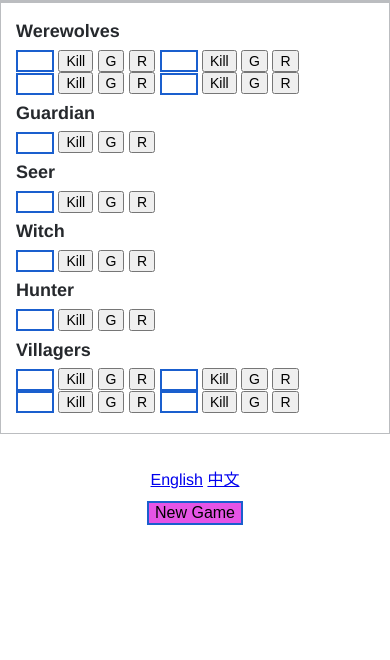
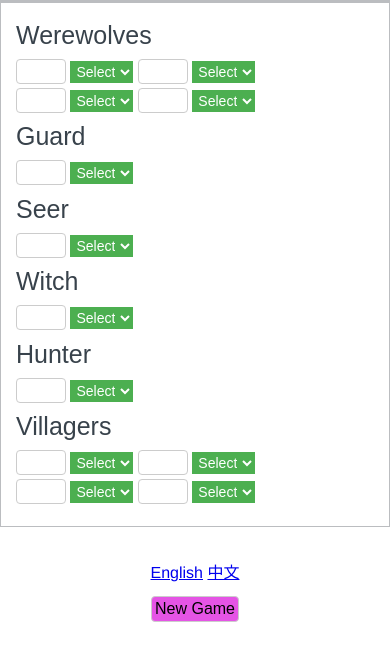
Before and after one commit to rickchen2/rickchen2.github.io, a plain HTML site: page werewolves/index.html in a window 390 px wide. Shown: the part 154-814 px from the top of the page. Drawn offline with Linux system fonts and the light colour scheme.

Commit message:
Update from select button to drop down list

```diff
--- a/werewolves/css/style.css
+++ b/werewolves/css/style.css
@@ -34,7 +34,12 @@ img {
 
 h1 {
   /* Set border along bottom to be a black solid line 5 pixels thick */
-  font-size: 18px;
+  color: #38424b;
+  font-family: sans-serif;
+  font-weight: 500;
+  font-size: 25px;
+  line-height: 0.4;
+
 
 }
 
@@ -45,7 +50,7 @@ h2 {
 }
 
 input{
-    width: 30px;
+    width: 50px;
 }
 
 .resetButton{
@@ -53,6 +58,9 @@ input{
     height: auto;
     font-size: 16px;
     background-color: #e554e5;
+}
+.confirmc{
+  background-color: #e88686;
 }
 
 footer {
@@ -78,14 +86,24 @@ footer {
 
   }
 
-  button {
+  select{
+    background-color: #4CAF50;
+    color: white;
+    padding: 2px;
     font-size: 14px;
+    border: none;
   }
 
   input{
-    border: 2px solid #1a5fce;
-    height: 16px;
-    font-size: 13px;
+    height: 25px;
+    font-size: 15px;
+    padding: 2px 2px;
+    margin: 2px 0;
+    display: inline-block;
+    border: 1px solid #ccc;
+    border-radius: 4px;
+    box-sizing: border-box;
+    padding: 3px 3px;
 
   }
 
--- a/werewolves/index.html
+++ b/werewolves/index.html
@@ -4,7 +4,7 @@
 	<head>
 		<link rel="stylesheet" type="text/css" href="css/style.css" >
 		<script type="text/javascript" src="js/colorChanger.js"></script>
-		<meta name="viewport" content="width=device-width" user-scalable=no">
+		<meta name="viewport" content="width=device-width">
 		<title></title>
 	</head>
 	<body>
@@ -17,84 +17,133 @@
 			<h1>Werewolves</h1>
 			<div>
 				<input id="werewolve1" type="number" name="werewolve1">
-				<button onclick="kill('werewolve1')">Kill</button>
-				<button onclick="guard('werewolve1')">G</button>
-				<button onclick="magic('werewolve1')">R</button>
+				<select id="selectwerewolve1" onChange="OnSelectedIndexChange('werewolve1', 'selectwerewolve1')">
+					<option value="0">Select</option>
+					<option value="1">Kill</option>
+					<option value="2">Guard</option>
+					<option value="3">Save</option>
+					<option value="4">G&amp;S</option>
+				</select>
 
 				<input id="werewolve2" type="number" name="werewolve2">
-				<button onclick="kill('werewolve2')">Kill</button>
-				<button onclick="guard('werewolve2')">G</button>
-				<button onclick="magic('werewolve2')">R</button>
+				<select id="selectwerewolve2" onChange="OnSelectedIndexChange('werewolve2', 'selectwerewolve2')">
+					<option value="0">Select</option>
+					<option value="1">Kill</option>
+					<option value="2">Guard</option>
+					<option value="3">Save</option>
+					<option value="4">G&amp;S</option>
+				</select>
+
 			</div>
 
 			<div>
 				<input id="werewolve3" type="number" name="werewolve3">
-				<button onclick="kill('werewolve3')">Kill</button>
-				<button onclick="guard('werewolve3')">G</button>
-				<button onclick="magic('werewolve3')">R</button>
+				<select id="selectwerewolve3" onChange="OnSelectedIndexChange('werewolve3', 'selectwerewolve3')">
+					<option value="0">Select</option>
+					<option value="1">Kill</option>
+					<option value="2">Guard</option>
+					<option value="3">Save</option>
+					<option value="4">G&amp;S</option>
+				</select>
 
-				<input id="werewolve4" type="number" name="werewolve3">
-				<button onclick="kill('werewolve4')">Kill</button>
-				<button onclick="guard('werewolve4')">G</button>
-				<button onclick="magic('werewolve4')">R</button>
+				<input id="werewolve4" type="number" name="werewolve4">
+				<select id="selectwerewolve4" onChange="OnSelectedIndexChange('werewolve4', 'selectwerewolve4')">
+					<option value="0">Select</option>
+					<option value="1">Kill</option>
+					<option value="2">Guard</option>
+					<option value="3">Save</option>
+					<option value="4">G&amp;S</option>
+				</select>
 			</div>
 
-			<h1>Guardian</h1>
+			<h1>Guard</h1>
 			<input id="guard" type="number" name="guard">
-			<button onclick="kill('guard')">Kill</button>
-			<button onclick="guard('guard')">G</button>
-			<button onclick="magic('guard')">R</button>
+			<select id="selectguard" onChange="OnSelectedIndexChange('guard', 'selectguard')">
+					<option value="0">Select</option>
+					<option value="1">Kill</option>
+					<option value="2">Guard</option>
+					<option value="3">Save</option>
+					<option value="4">G&amp;S</option>
+			</select>
 
 
 			<h1>Seer</h1>
 			<input id="seer" type="number" name="seer">
-			<button onclick="kill('seer')">Kill</button>
-			<button onclick="guard('seer')">G</button>
-			<button onclick="magic('seer')">R</button>
+			<select id="selectseer" onChange="OnSelectedIndexChange('seer', 'selectseer')">
+					<option value="0">Select</option>
+					<option value="1">Kill</option>
+					<option value="2">Guard</option>
+					<option value="3">Save</option>
+					<option value="4">G&amp;S</option>
+			</select>
 
 			<h1>Witch</h1>
 			<input id="witch" type="number" name="witch">
-			<button onclick="kill('witch')">Kill</button>
-			<button onclick="guard('witch')">G</button>
-			<button onclick="magic('witch')">R</button>
+			<select id="selectwitch" onChange="OnSelectedIndexChange('witch', 'selectwitch')">
+					<option value="0">Select</option>
+					<option value="1">Kill</option>
+					<option value="2">Guard</option>
+					<option value="3">Save</option>
+					<option value="4">G&amp;S</option>
+			</select>
 
 			<h1>Hunter</h1>
 			<input id="hunter" type="number" name="hunter">
-			<button onclick="kill('hunter')">Kill</button>
-			<button onclick="guard('hunter')">G</button>
-			<button onclick="magic('hunter')">R</button>
+			<select id="selecthunter" onChange="OnSelectedIndexChange('hunter', 'selecthunter')">
+					<option value="0">Select</option>
+					<option value="1">Kill</option>
+					<option value="2">Guard</option>
+					<option value="3">Save</option>
+					<option value="4">G&amp;S</option>
+			</select>
 
 			<h1>Villagers</h1>
 			<div>
 				<input id="villager1" type="number" name="villager1">
-				<button onclick="kill('villager1')">Kill</button>
-				<button onclick="guard('villager1')">G</button>
-				<button onclick="magic('villager1')">R</button>
+				<select id="selectvillager1" onChange="OnSelectedIndexChange('villager1', 'selectvillager1')">
+					<option value="0">Select</option>
+					<option value="1">Kill</option>
+					<option value="2">Guard</option>
+					<option value="3">Save</option>
+					<option value="4">G&amp;S</option>
+				</select>
 
 				<input id="villager2" type="number" name="villager2">
-				<button onclick="kill('villager2')">Kill</button>
-				<button onclick="guard('villager2')">G</button>
-				<button onclick="magic('villager2')">R</button>
+				<select id="selectvillager2" onChange="OnSelectedIndexChange('villager2', 'selectvillager2')">
+					<option value="0">Select</option>
+					<option value="1">Kill</option>
+					<option value="2">Guard</option>
+					<option value="3">Save</option>
+					<option value="4">G&amp;S</option>
+				</select>
 			</div>
 
 			<div>
 				<input id="villager3" type="number" name="villager3">
-				<button onclick="kill('villager3')">Kill</button>
-				<button onclick="guard('villager3')">G</button>
-				<button onclick="magic('villager3')">R</button>
+				<select id="selectvillager3" onChange="OnSelectedIndexChange('villager3', 'selectvillager3')">
+					<option value="0">Select</option>
+					<option value="1">Kill</option>
+					<option value="2">Guard</option>
+					<option value="3">Save</option>
+					<option value="4">G&amp;S</option>
+				</select>
 
 				<input id="villager4" type="number" name="villager4">
-				<button onclick="kill('villager4')">Kill</button>
-				<button onclick="guard('villager4')">G</button>
-				<button onclick="magic('villager4')">R</button>
+				<select id="selectvillager4" onChange="OnSelectedIndexChange('villager4', 'selectvillager4')">
+					<option value="0">Select</option>
+					<option value="1">Kill</option>
+					<option value="2">Guard</option>
+					<option value="3">Save</option>
+					<option value="4">G&amp;S</option>
+				</select>
 			</div>
 
 		</main>
 
 		<footer>
-				<a href="index.html">English</a>
-				<a href="index-cn.html">中文</a>
-				<p>
+			<a href="index.html">English</a>
+			<a href="index-cn.html">中文</a>
+			<p>
 					<input type="button" class="resetButton" value="New Game" onClick="window.location.reload()">
 				</p>
 
--- a/werewolves/js/colorChanger.js
+++ b/werewolves/js/colorChanger.js
@@ -1,101 +1,50 @@
 
-var myCounter = { killcounter:0, guardcounter:0, magiccounter:0};
+function OnSelectedIndexChange(id, selectid){
+
+	if (document.getElementById(selectid).value == "1" ){
+    	kill(id);
+    }
+    else if (document.getElementById(selectid).value == "2"){
+    	guard(id);
+    }
+    else if (document.getElementById(selectid).value == "3"){
+    	magic(id);
+    }
+    else if (document.getElementById(selectid).value == "4"){
+    	guardAndMagic(id);
+    }
+    else{
+    	reset(id);
+    }
+
+
+}
 
 
 function kill(id) {
 	var ccolor = document.getElementById(id);
-
-	if (myCounter.killcounter == 0 &&  myCounter.guardcounter == 0 && myCounter.magiccounter == 0) {
-		ccolor.style.backgroundColor = 'red';
-		myCounter.killcounter = 1;
-
-	}
-
-	else if (myCounter.killcounter == 0 &&  myCounter.guardcounter == 1 && myCounter.magiccounter == 0){
-		ccolor.style.backgroundColor = '#42f492';
-		myCounter.killcounter = 1;
-
-	}
-	else if (myCounter.killcounter == 0 &&  myCounter.guardcounter == 0 && myCounter.magiccounter == 1){
-		ccolor.style.backgroundColor = '#42f492';
-		myCounter.killcounter = 1;
-
-	}
-	else if (myCounter.killcounter == 0 &&  myCounter.guardcounter == 1 && myCounter.magiccounter == 1){
-		ccolor.style.backgroundColor = 'red';
-		myCounter.killcounter = 1;
-
-	}
-	else	{
-		ccolor.style.backgroundColor = 'white';
-		myCounter.killcounter = 0;
-		myCounter.guardcounter =0;
-		myCounter.magiccounter =0;
-
-	}
+	ccolor.style.backgroundColor = 'red';
 }
-
-
 
 function guard(id) {
 	var ccolor = document.getElementById(id);
-
-	if ( myCounter.guardcounter == 0 && myCounter.killcounter == 0 && myCounter.magiccounter == 0) {
-		ccolor.style.backgroundColor = '#42f492';
-		myCounter.guardcounter = 1;
-
-	}
-	else if (myCounter.guardcounter == 0 && myCounter.killcounter == 0 && myCounter.magiccounter == 1) {
-		ccolor.style.backgroundColor = 'red';
-		myCounter.guardcounter = 1;
-
-	}
-	else if (myCounter.guardcounter == 0 && myCounter.killcounter == 1 && myCounter.magiccounter == 0) {
-		ccolor.style.backgroundColor = '#42f492';
-		myCounter.guardcounter = 1;
-
-	}
-	else if (myCounter.guardcounter == 0 && myCounter.killcounter == 1 && myCounter.magiccounter == 1) {
-		ccolor.style.backgroundColor = 'red';
-		myCounter.guardcounter = 1;
-	}
-	else {
-		ccolor.style.backgroundColor = 'white';
-		myCounter.guardcounter = 0;
-		myCounter.killcounter =0;
-		myCounter.magiccounter =0;
-	}
+	ccolor.style.backgroundColor = '#42f492';
 
 }
 
 function magic(id) {
 	var ccolor = document.getElementById(id);
-
-	if (myCounter.magiccounter == 0 && myCounter.killcounter == 0  &&  myCounter.guardcounter == 0 ) {
-		ccolor.style.backgroundColor = '#42f492';
-		myCounter.magiccounter = 1;
-
-	}
-	else if (myCounter.magiccounter == 0 && myCounter.killcounter == 1  &&  myCounter.guardcounter == 0) {
-		ccolor.style.backgroundColor = '#42f492';
-		myCounter.magiccounter = 1;
-
-	}
-	else if (myCounter.magiccounter == 0 && myCounter.killcounter == 0  &&  myCounter.guardcounter == 1) {
-		ccolor.style.backgroundColor = 'red';
-		myCounter.magiccounter = 1;
-
-	}
-	else if (myCounter.magiccounter == 0 && myCounter.killcounter == 1  &&  myCounter.guardcounter == 1) {
-		ccolor.style.backgroundColor = 'red';
-		myCounter.magiccounter = 1;
-
-	}
-	else {
-		ccolor.style.backgroundColor = 'white';
-		myCounter.magiccounter = 0;
-		myCounter.killcounter = 0;
-		myCounter.guardcounter =0;
-	}
+	ccolor.style.backgroundColor = '#42f492';
 
 }
+
+function guardAndMagic(id){
+	var ccolor = document.getElementById(id);
+	ccolor.style.backgroundColor = 'red';
+}
+
+function reset(id) {
+	var ccolor = document.getElementById(id);
+	ccolor.style.backgroundColor = 'white';
+
+}
```
Also changed, not shown: werewolves/index-cn.html (+86 -37 lines).
